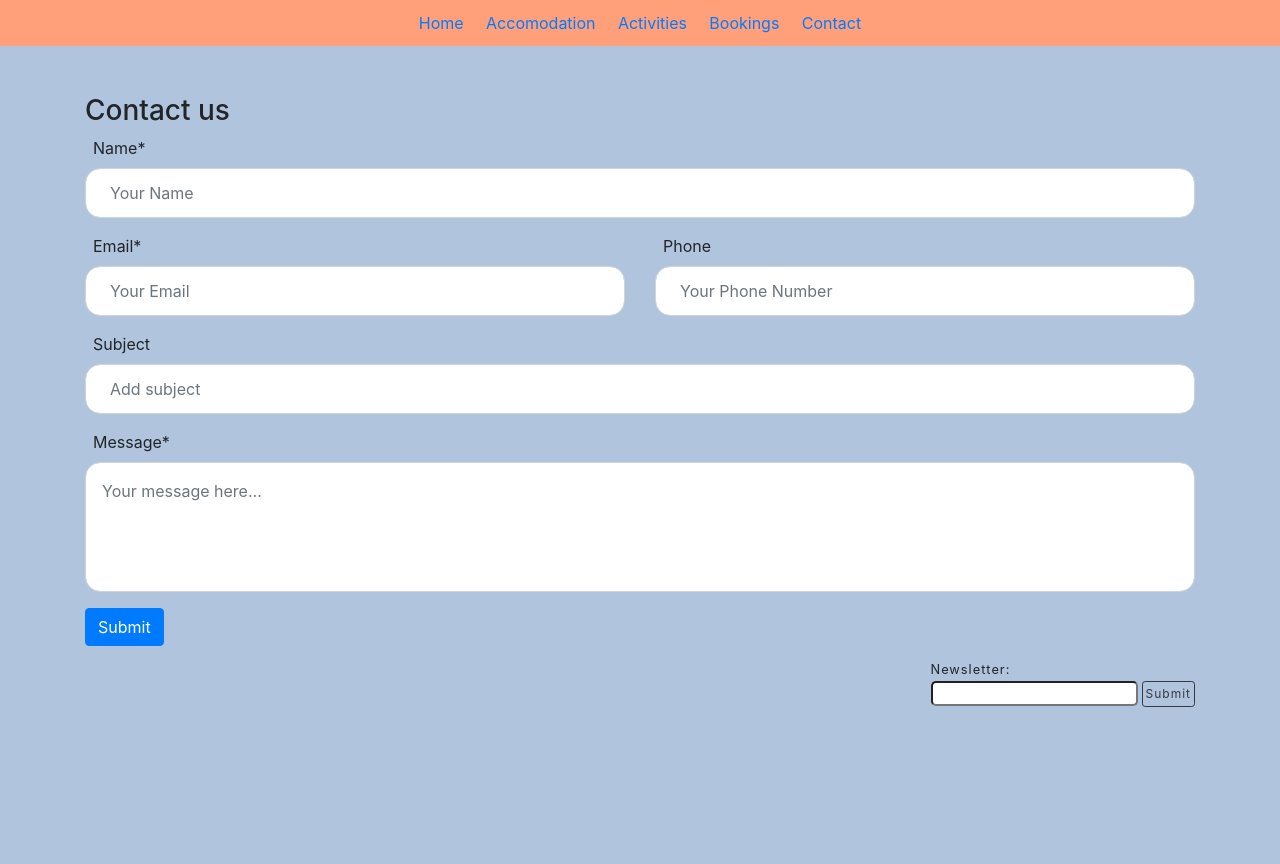
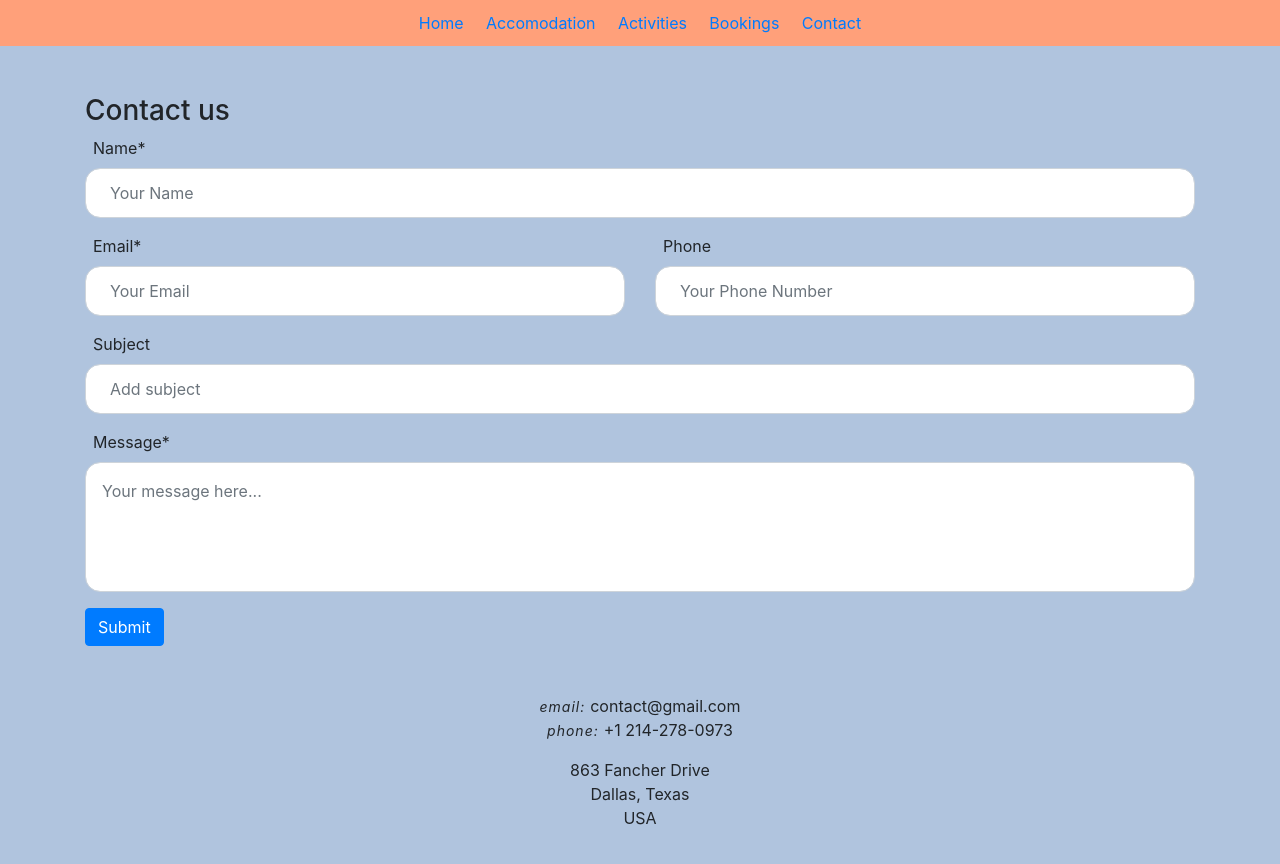
Before and after one commit to milosrancic/reactjs-website, a React (Create React App) app: page /contact in a window 1280 px wide. Shown: the top 864 px of the page. Before the commit the page ends 800 px from the top, so only its background shows below. Built offline with nearby package versions, Linux system fonts and the light colour scheme.

Commit message:
added placeholder number and adress

```diff
--- a/src/components/contact/Contact.css
+++ b/src/components/contact/Contact.css
@@ -1,24 +1,13 @@
 .form-control {
   border-radius: 15px;
-}
-
-
-.newsletter-div .btn-sm {
-  padding: 3px;
-  letter-spacing: 1px;
-  /* border: none; */
-  font-size: 12px;
-}
-
-.text-newsletter {
-  letter-spacing: 1px;
-}
-
-.input-newsletter {
-  border-radius: 5px;
-  outline: none;
 }
 
 textarea {
   resize: none;
 }
+
+.adress-container span {
+  font-style: italic;
+  font-size: 14px;
+  letter-spacing: 1px;
+}
--- a/src/components/contact/Contact.js
+++ b/src/components/contact/Contact.js
@@ -85,19 +85,14 @@ const Contact = () => {
         <button type="submit" className="btn btn-primary">
           Submit
         </button>
+      </form>
 
-        <div className="float-right newsletter-div my-5">
-          <small className="text-newsletter">
-            Newsletter: <br /> <input type="text" className="input-newsletter" />
-          </small>
-          <button
-            type="button"
-            className="ml-1 mt-0 btn btn-sm btn-outline-dark"
-          >
-            Submit
-          </button>
-        </div>
-      </form>
+      <div className="adress-container text-center my-5">
+        <p><span>email: </span>contact@gmail.com <br />
+          <span>phone: </span>+1 214-278-0973</p>
+        <p>863  Fancher Drive <br /> Dallas, Texas <br /> USA
+        </p>
+      </div>
     </div>
   );
 };
```
